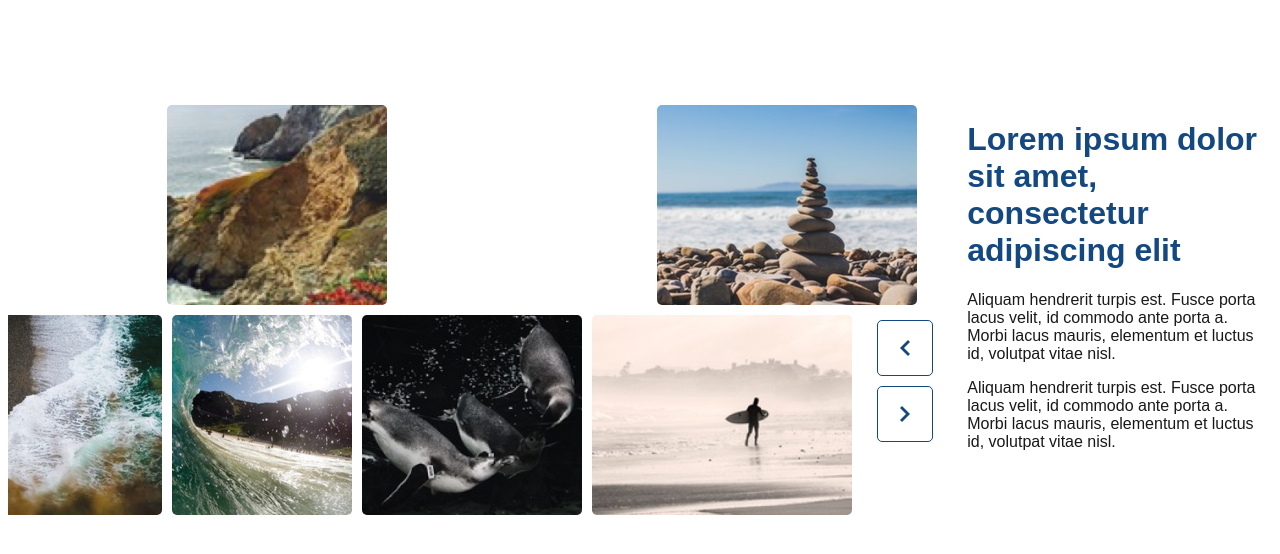
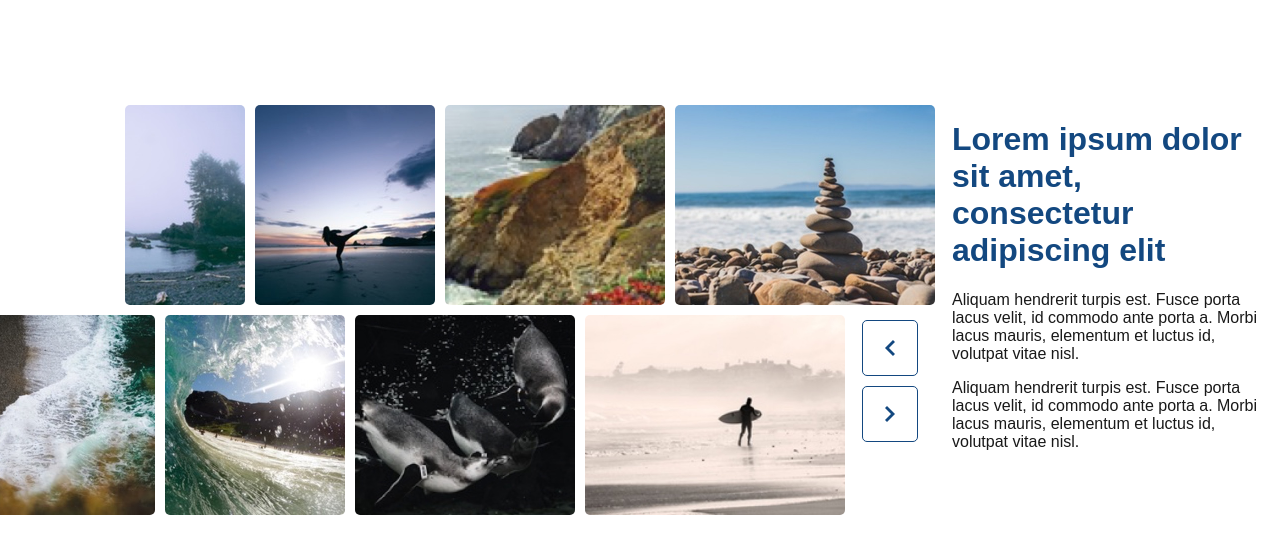
Before and after one commit to nebulalagoon/slider, a plain HTML site: page index.html in a window 1280 px wide. Both pictures are taken after a click on the picture 905 px from the left and 348 px from the top of the page. Drawn offline with nearby package versions, Linux system fonts and the light colour scheme.

Commit message:
everything works!

```diff
--- a/css/slider.sass
+++ b/css/slider.sass
@@ -10,7 +10,7 @@ html
 #slider
     margin-top: 100px
     display: grid
-    grid-template-columns: 3fr 1fr
+    grid-template-columns: 3fr 320px
     grid-template-rows: 420px
     grid-column-gap: 45px
 
@@ -30,7 +30,7 @@ html
             height: 200px
             margin: 5px
             max-width: 100%
-            position: relative
+            position: absolute
 
     #row2
         display: grid
--- a/index.html
+++ b/index.html
@@ -12,19 +12,19 @@
         <div id="slider">
             <div id="container">
                 <div id="row1" class="imageRow">
-                    <img src="css/Assets/slider-image-1.jpg" class="first"/>
+                    <img src="css/Assets/slider-image-1.jpg"/>
                     <img src="css/Assets/slider-image-2.jpg"/>
                     <img src="css/Assets/slider-image-3.jpg"/>
-                    <img src="css/Assets/slider-image-4.jpg" class="last"/>
+                    <img src="css/Assets/slider-image-4.jpg"/>
                 </div>
 
                 <div id="row2">
                     <div class="imageRow">
-                        <img src="css/Assets/slider-image-5.jpg" class="first"/>
+                        <img src="css/Assets/slider-image-5.jpg"/>
                         <img src="css/Assets/slider-image-6.jpg"/>
                         <img src="css/Assets/slider-image-7.jpg"/>
                         <img src="css/Assets/slider-image-8.jpg"/>
-                        <img src="css/Assets/slider-image-9.jpg" class="last"/>
+                        <img src="css/Assets/slider-image-9.jpg"/>
                     </div>
 
                     <div id="arrows">
--- a/js/slider.js
+++ b/js/slider.js
@@ -4,68 +4,110 @@ $(document).ready(()=> {
     const $imageRow1 = $('#row1');
     const $imageRow2 = $('#row2').find('.imageRow');
 
+    //images initial setup
+    let position0Row1 = 340;
+
+    for (let i=$imageRow1.find('img').length-1; i>=0; i--) {
+        moveLeft($imageRow1.find('img')[i], position0Row1);
+        position0Row1 += ($imageRow1.find('img')[i].clientWidth + 10);
+    };
+
+    let position0Row2 = 430;
+
+    for (let i=$imageRow2.find('img').length-1; i>=0; i--) {
+        moveLeft($imageRow2.find('img')[i], position0Row2);
+        position0Row2 += ($imageRow2.find('img')[i].clientWidth + 10);
+    };
+
     //slide left
     $('#arrowLeft').on('click', () => {
-        const widthRow1 = $imageRow1.find('.first').innerWidth();
-        const widthRow2 = $imageRow2.find('.first').innerWidth();
+        const widthRow1 = $imageRow1.find('img').first().innerWidth();
+        const widthRow2 = $imageRow2.find('img').first().innerWidth();
 
         const imageArray1 = $imageRow1.find('img').toArray();
         const imageArray2 = $imageRow2.find('img').toArray();
 
-        /*moveLeft($imageRow1.find('img'), widthRow1);
-        moveLeft($imageRow2.find('img'), widthRow2);*/
-
-        let position = widthRow1;
+        //slide row 1
+        let position1 = widthRow1 + 350;
 
         for (let i=$imageRow1.find('img').length-1; i>0; i--) {
-            moveLeft($imageRow1.find('img')[i], position);
-            position += $imageRow1.find('img')[i].clientWidth;
+            moveLeft($imageRow1.find('img')[i], position1);
+            position1 += ($imageRow1.find('img')[i].clientWidth + 10);
+        }
+
+        //slide row 2
+        let position2 = widthRow2 + 440;
+
+        for (let i=$imageRow2.find('img').length-1; i>0; i--) {
+            moveLeft($imageRow2.find('img')[i], position2);
+            position2 += ($imageRow2.find('img')[i].clientWidth + 10);
         }
 
         //row 1 move first element to end
-        $imageRow1.append(imageArray1[0]);
-        moveLeft($imageRow1.find('img').last(), 0);
+        $imageRow1.append(imageArray1[0]); //leftmost element
+        $imageRow1.find('img').last().css('z-index', '-10');
+        moveLeft($imageRow1.find('img').last(), 340); //move it all the way to the right
+        setTimeout(() => {$imageRow1.find('img').last().css('z-index', '10')}, 500);
 
         //row 2 move first element to end
         $imageRow2.append(imageArray2[0]);
-
-        moveClassFirst($imageRow1);
-        moveClassFirst($imageRow2);
-
-        moveClassLast($imageRow1);
-        moveClassLast($imageRow1);
-
+        $imageRow2.find('img').last().css('z-index', '-10');
+        moveLeft($imageRow2.find('img').last(), 430);
+        setTimeout(() => {$imageRow2.find('img').last().css('z-index', '10')}, 500);
         });
 
     //slide right
     jQuery('#arrowRight').on('click', () => {
-        const widthRow1 = $imageRow1.find('.last').innerWidth();
-        const widthRow2 = $imageRow2.find('.last').innerWidth();
+        const widthRow1 = $imageRow1.find('img').last().innerWidth();
+        const widthRow2 = $imageRow2.find('img').last().innerWidth();
 
         const imageArray1 = $imageRow1.find('img').toArray();
         const imageArray2 = $imageRow2.find('img').toArray();
 
-        moveRight($imageRow1.find('img'), widthRow1);
-        moveRight($imageRow2.find('img'), widthRow2);
+        let position1 = 340;
 
-        //row 1 move first element to end
-        $imageRow1.prepend(imageArray1[imageArray1.length - 1]);
+        for (let i=0; i<$imageRow1.find('img').length; i++) {
+            position1 += $imageRow1.find('img')[i].clientWidth + 10;
+        }
 
-        //row 2 move first element to end
-        $imageRow2.prepend(imageArray2[imageArray2.length - 1]);
+        let position2 = 430;
 
-        moveClassFirst($imageRow1);
-        moveClassFirst($imageRow2);
+        for (let i=0; i<$imageRow2.find('img').length; i++) {
+            position2 += $imageRow2.find('img')[i].clientWidth + 10;
+        }
 
-        moveClassLast($imageRow1);
-        moveClassLast($imageRow1);
+        //row 1 move last element to beginning
+        $imageRow1.prepend(imageArray1[imageArray1.length - 1]); //last element
+        $imageRow1.find('img').first().css('z-index', '-10');
+        moveRight($imageRow1.find('img').first(), position1-(widthRow1+10)); //move it all the way to the left
+        setTimeout(() => {$imageRow1.find('img').first().css('z-index', '10')}, 500);
+
+        //row 2 move last element to beginning
+        $imageRow2.prepend(imageArray2[imageArray2.length - 1]); //last element
+        $imageRow2.find('img').first().css('z-index', '-10');
+        moveRight($imageRow2.find('img').first(), position2-(widthRow2+10)); //move it all the way to the left
+        setTimeout(() => {$imageRow2.find('img').first().css('z-index', '10')}, 500);
+
+        //slide row 1
+        for (let i=0; i<$imageRow1.find('img').length; i++) {
+            position1 -= ($imageRow1.find('img')[i].clientWidth + 10);
+            moveRight($imageRow1.find('img')[i], position1);
+
+        }
+
+        //slide row 2
+        for (let i=0; i<$imageRow2.find('img').length; i++) {
+            position2 -= ($imageRow2.find('img')[i].clientWidth + 10);
+            moveRight($imageRow2.find('img')[i], position2);
+
+        }
     });
 });
 
 //helper functions
 
 function moveLeft (element, distance) {
-    $(element).animate({'right': distance + 'px'}); //just moves more and more to the left if += is used
+    $(element).animate({'right': distance + 'px'});
 }
 
 function moveRight (element, distance) {
```
Also changed, not shown: css/slider.css.
